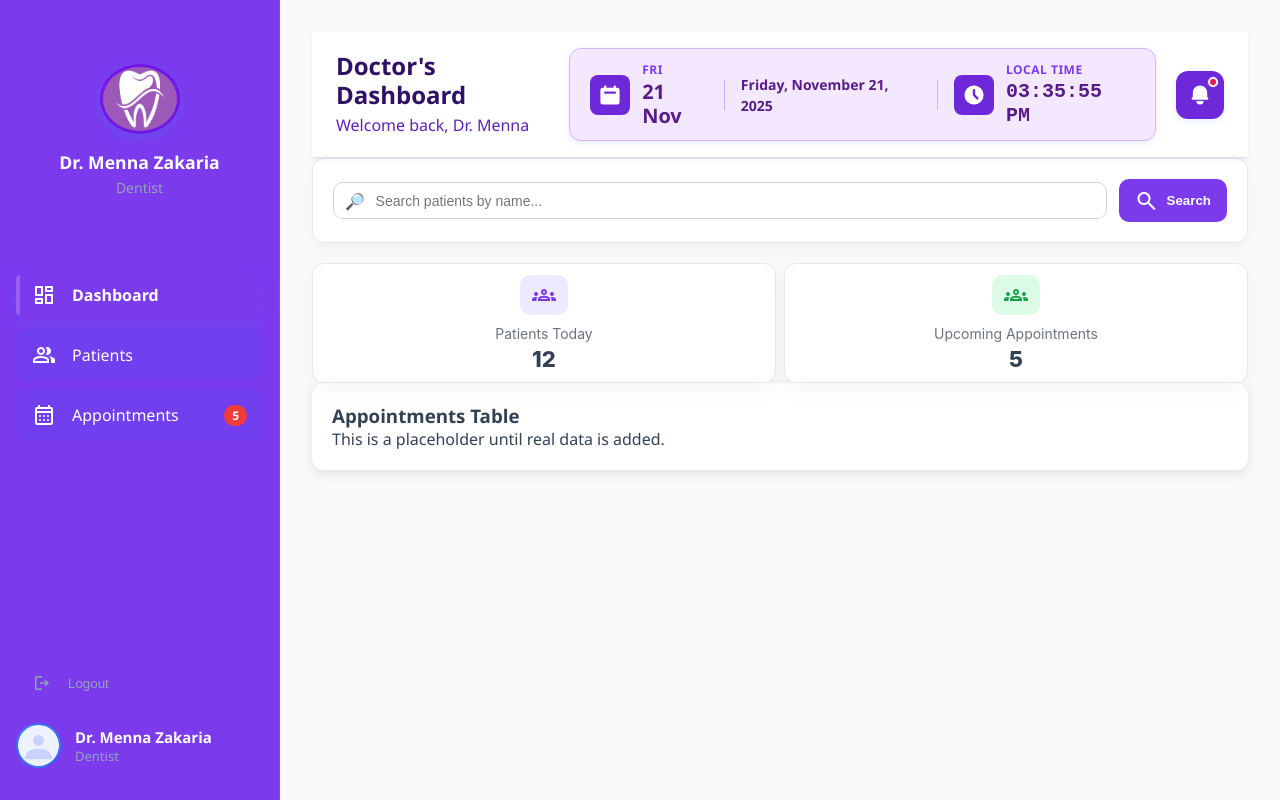
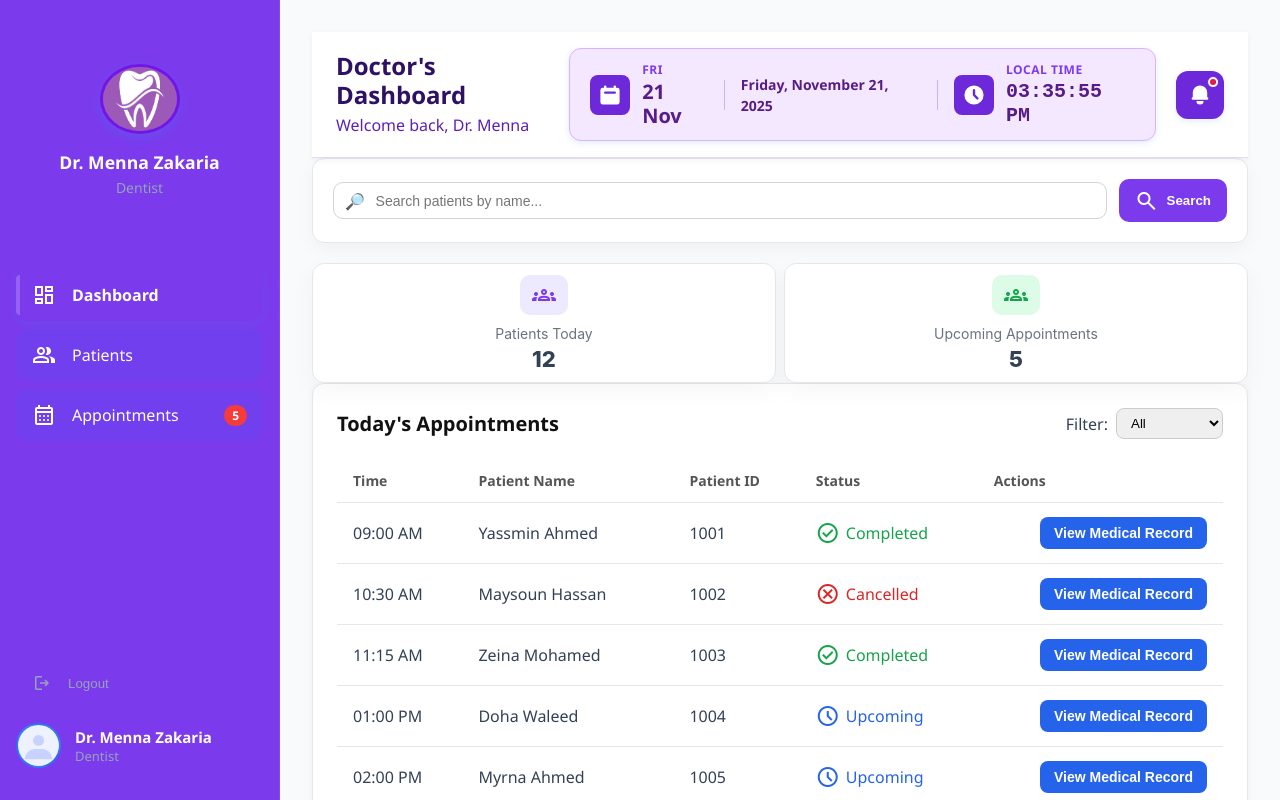
Before and after one commit to maysoun465/Dental-Clinic-System-, a React (Vite) app in the folder dental-clinic/: page /doctor in a window 1280 px wide. Shown: the top 800 px of the page. Built offline with nearby package versions, Linux system fonts and the light colour scheme.

Commit message:
feat: add AppointmentsTable component with styling and mock data

```diff
--- /dev/null
+++ b/dental-clinic/src/DoctorDashboard/AppointmentsTable.css
@@ -0,0 +1,105 @@
+.appointments-container {
+  background: white;
+  padding: 24px;
+  border-radius: 12px;
+  border: 1px solid #e5e7eb;
+  box-shadow: 0 2px 8px rgba(0,0,0,0.05);
+  height: 100%;
+}
+
+.appointments-header {
+  display: flex;
+  justify-content: space-between;
+  align-items: center;
+  margin-bottom: 20px;
+}
+
+.appointments-header h3 {
+  font-size: 20px;
+  font-weight: bold;
+  color: #111;
+}
+
+.filter-wrap {
+  display: flex;
+  align-items: center;
+  gap: 8px;
+}
+
+.filter-wrap select {
+  border: 1px solid #ccc;
+  padding: 6px 10px;
+  border-radius: 8px;
+}
+
+.table-scroll {
+  height: calc(100vh - 200px);
+  overflow-y: auto;
+}
+
+/* Table */
+.appointments-table {
+  width: 100%;
+  border-collapse: collapse;
+}
+
+.appointments-table th {
+  padding: 12px 16px;
+  font-size: 14px;
+  color: #555;
+  text-align: left;
+  background: white;
+  border-bottom: 1px solid #e5e7eb;
+  position: sticky;
+  top: 0;
+}
+
+.appointments-table td {
+  padding: 14px 16px;
+  border-bottom: 1px solid #e5e7eb;
+}
+
+.appointments-table tr:hover {
+  background: #f9fafb;
+}
+
+/* Status Colors */
+.status-cell {
+  display: flex;
+  align-items: center;
+  gap: 6px;
+  font-weight: 500;
+}
+
+.status-completed {
+  color: #16a34a;
+}
+
+.status-cancelled {
+  color: #dc2626;
+}
+
+.status-upcoming {
+  color: #2563eb;
+}
+
+/* Button */
+.view-btn {
+  background: #2563eb;
+  color: white;
+  padding: 8px 14px;
+  border-radius: 8px;
+  font-size: 14px;
+  font-weight: 600;
+  border: none;
+  cursor: pointer;
+}
+
+.view-btn:hover {
+  background: #1e40af;
+}
+
+/* Text right */
+.text-right {
+  text-align: right;
+}
--- a/dental-clinic/src/DoctorDashboard/AppointmentsTable.jsx
+++ b/dental-clinic/src/DoctorDashboard/AppointmentsTable.jsx
@@ -1,15 +1,95 @@
-import React from "react";
+import React, { useState } from "react";
+import "./AppointmentsTable.css";
+import { appointments } from "./mockData";
 
-const AppointmentsTable = () => {
+const AppointmentsTable = ({ search = '' }) => {
+  const [filter, setFilter] = useState("All");
+
+  // Start from today's appointments (mockData represents today's list)
+  const filteredAppointments = appointments
+    .filter((apt) => (filter === "All" ? true : apt.status === filter))
+    .filter((apt) => {
+      if (!search) return true;
+      const q = search.toLowerCase();
+      return (
+        (apt.patientName && apt.patientName.toLowerCase().includes(q)) ||
+        (apt.patientId && String(apt.patientId).toLowerCase().includes(q)) ||
+        (apt.time && apt.time.toLowerCase().includes(q))
+      );
+    });
+
+  const getStatusConfig = (status) => {
+    switch (status) {
+      case "Completed":
+        return { icon: "check_circle", className: "status-completed" };
+      case "Cancelled":
+        return { icon: "cancel", className: "status-cancelled" };
+      case "Upcoming":
+        return { icon: "schedule", className: "status-upcoming" };
+      default:
+        return { icon: "help", className: "status-default" };
+    }
+  };
+
   return (
-    <div style={{
-      background: "white",
-      padding: "20px",
-      borderRadius: "12px",
-      boxShadow: "0 4px 12px rgba(0,0,0,0.1)"
-    }}>
-      <h3>Appointments Table</h3>
-      <p>This is a placeholder until real data is added.</p>
+    <div className="appointments-container">
+      <div className="appointments-header">
+        <h3>Today's Appointments</h3>
+
+        <div className="filter-wrap">
+          <label htmlFor="status-filter">Filter:</label>
+          <select
+            id="status-filter"
+            value={filter}
+            onChange={(e) => setFilter(e.target.value)}
+          >
+            <option>All</option>
+            <option>Completed</option>
+            <option>Cancelled</option>
+            <option>Upcoming</option>
+          </select>
+        </div>
+      </div>
+
+      <div className="table-scroll">
+        <table className="appointments-table">
+          <thead>
+            <tr>
+              <th>Time</th>
+              <th>Patient Name</th>
+              <th>Patient ID</th>
+              <th>Status</th>
+              <th className="text-right">Actions</th>
+            </tr>
+          </thead>
+
+          <tbody>
+            {filteredAppointments.map((appointment, index) => {
+              const status = getStatusConfig(appointment.status);
+
+              return (
+                <tr key={index}>
+                  <td>{appointment.time}</td>
+                  <td>{appointment.patientName}</td>
+                  <td>{appointment.patientId}</td>
+                  <td>
+                    <span className={`status-cell ${status.className}`}>
+                      <span className="material-symbols-outlined">{status.icon}</span>
+                      {appointment.status}
+                    </span>
+                  </td>
+                  <td className="text-right">
+                    <button className="view-btn">
+                      View Medical Record
+                    </button>
+                  </td>
+                </tr>
+              );
+            })}
+          </tbody>
+
+        </table>
+      </div>
     </div>
   );
 };
--- /dev/null
+++ b/dental-clinic/src/DoctorDashboard/mockData.js
@@ -0,0 +1,10 @@
+export const appointments = [
+  { time: "09:00 AM", patientName: "Yassmin Ahmed", patientId: "1001", status: "Completed" },
+  { time: "10:30 AM", patientName: "Maysoun Hassan", patientId: "1002", status: "Cancelled" },
+  { time: "11:15 AM", patientName: "Zeina Mohamed", patientId: "1003", status: "Completed" },
+  { time: "01:00 PM", patientName: "Doha Waleed", patientId: "1004", status: "Upcoming" },
+  { time: "02:00 PM", patientName: "Myrna Ahmed", patientId: "1005", status: "Upcoming" },
+  { time: "03:30 PM", patientName: "Sara Mostfa", patientId: "1006", status: "Completed" },
+  { time: "04:15 PM", patientName: "Mariam Mohamed", patientId: "1007", status: "Upcoming" },
+  { time: "05:00 PM", patientName: "Laila Mohamed", patientId: "1008", status: "Cancelled" },
+];
```
